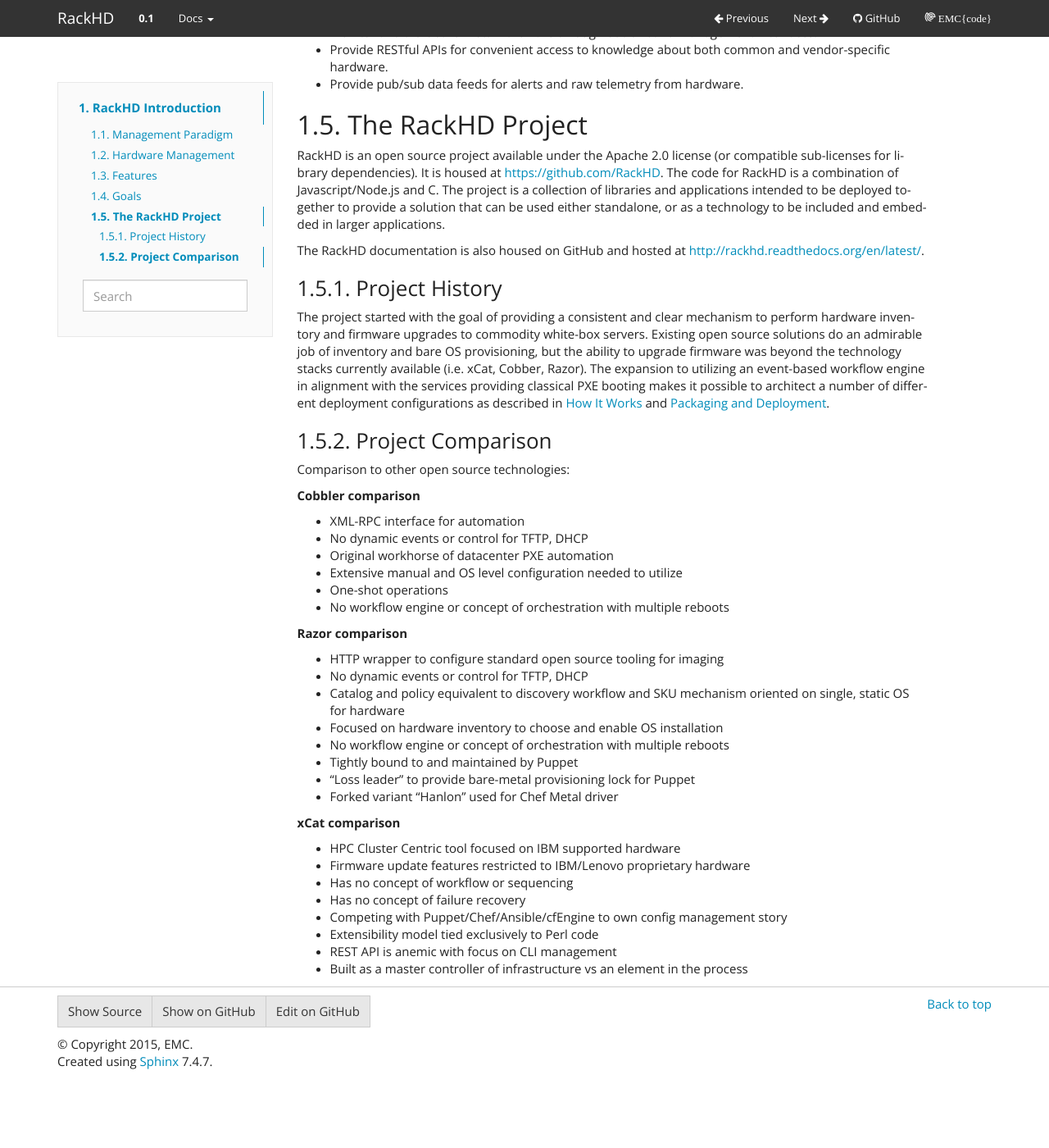
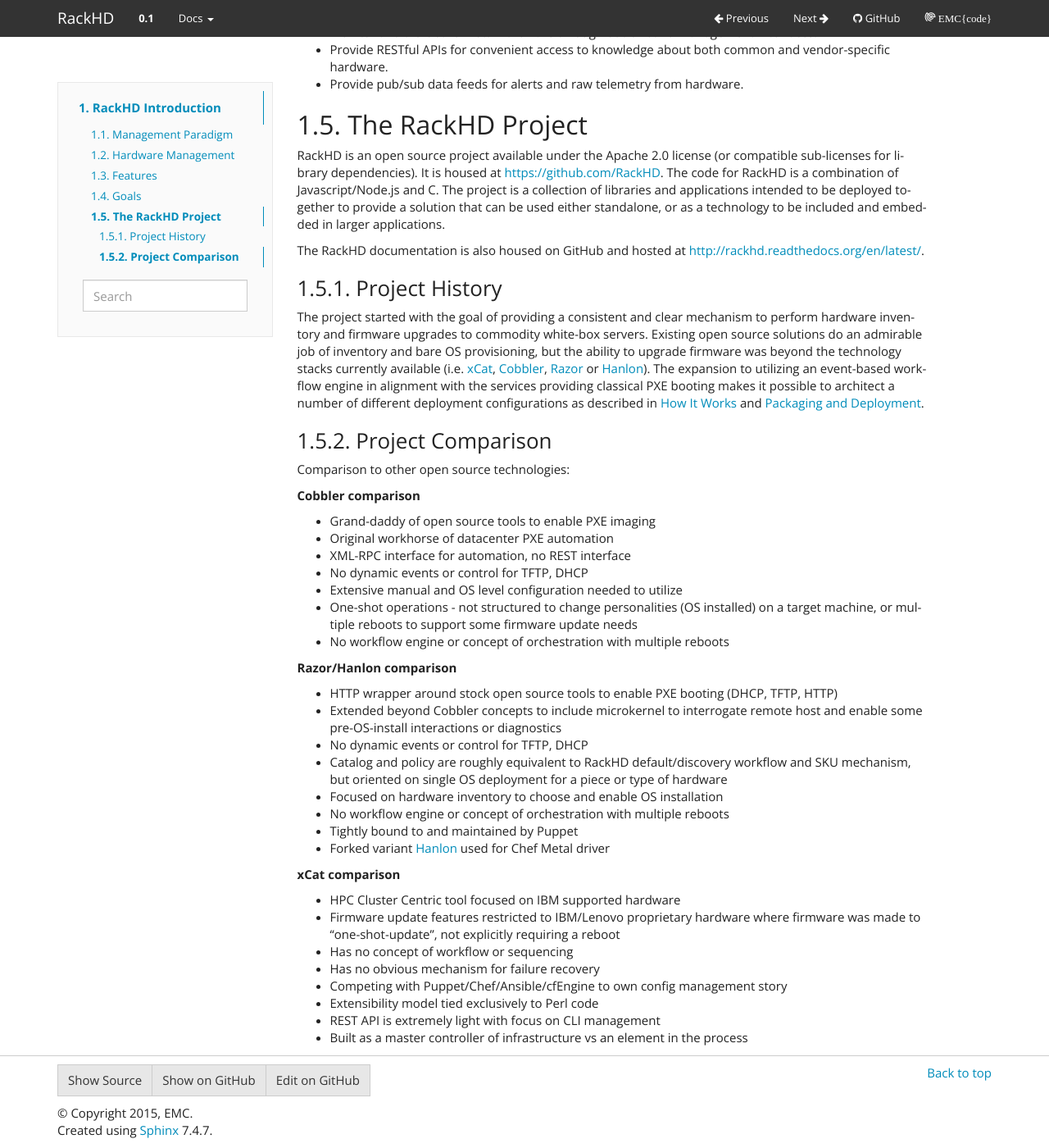
Before and after one commit to RackHD/docs, a Sphinx documentation site: the page built from docs/introduction.rst, in a window 1280 px wide and 1400 px high, scrolled down 1590 px. Shown: the whole window at 82% size. Built offline with Sphinx 7.4.7, drawn with Linux system fonts in a browser that asks for light colours; before the commit the page ends 2906 px from its top, so only the background shows below that.

Commit message:
updated comparison section of intro
- added links to Cobbler, Razor, Hanlon, and xCat projects
- updated wording and detailing in the comparsion lines to be less
  subjective
- rewrapped the introduction section a bit to make editing easier

```diff
--- a/docs/introduction.rst
+++ b/docs/introduction.rst
@@ -70,13 +70,15 @@
 Project History
 ~~~~~~~~~~~~~~~~~~~~~
 
-The project started with the goal of providing a consistent and clear mechanism to perform hardware
-inventory and firmware upgrades to commodity white-box servers.
-Existing open source solutions do an admirable job of inventory and bare OS provisioning, but the
-ability to upgrade firmware was beyond the technology stacks currently available (i.e. xCat, Cobber, Razor).
-The expansion to utilizing an event-based workflow engine in alignment with the services providing
-classical PXE booting makes it possible to architect a number of different deployment configurations
-as described in :doc:`how_it_works` and :doc:`packaging_and_deployment`.
+The project started with the goal of providing a consistent and clear mechanism to
+perform hardware inventory and firmware upgrades to commodity white-box servers.
+Existing open source solutions do an admirable job of inventory and bare OS
+provisioning, but the ability to upgrade firmware was beyond the technology
+stacks currently available (i.e. `xCat`_, `Cobbler`_, `Razor`_ or `Hanlon`_).
+The expansion to utilizing an event-based workflow engine in alignment with the
+services providing classical PXE booting makes it possible to architect a number
+of different deployment configurations as described in :doc:`how_it_works` and
+:doc:`packaging_and_deployment`.
 
 Project Comparison
 ~~~~~~~~~~~~~~~~~~~~~
@@ -84,31 +86,43 @@
 
 **Cobbler comparison**
 
-* XML-RPC interface for automation
+* Grand-daddy of open source tools to enable PXE imaging
+* Original workhorse of datacenter PXE automation
+* XML-RPC interface for automation, no REST interface
 * No dynamic events or control for TFTP, DHCP
-* Original workhorse of datacenter PXE automation
 * Extensive manual and OS level configuration needed to utilize
-* One-shot operations
+* One-shot operations - not structured to change personalities (OS installed) on
+  a target machine, or multiple reboots to support some firmware update needs
 * No workflow engine or concept of orchestration with multiple reboots
 
-**Razor comparison**
+**Razor/Hanlon comparison**
 
-* HTTP wrapper to configure standard open source tooling for imaging
+* HTTP wrapper around stock open source tools to enable PXE booting (DHCP,
+  TFTP, HTTP)
+* Extended beyond Cobbler concepts to include microkernel to interrogate remote
+  host and enable some pre-OS-install interactions or diagnostics
 * No dynamic events or control for TFTP, DHCP
-* Catalog and policy equivalent to discovery workflow and SKU mechanism oriented on single, static OS for hardware
+* Catalog and policy are roughly equivalent to RackHD default/discovery workflow
+  and SKU mechanism, but oriented on single OS deployment for a piece or type
+  of hardware
 * Focused on hardware inventory to choose and enable OS installation
 * No workflow engine or concept of orchestration with multiple reboots
 * Tightly bound to and maintained by Puppet
-* “Loss leader” to provide bare-metal provisioning lock for Puppet
-* Forked variant “Hanlon” used for Chef Metal driver
+* Forked variant `Hanlon`_ used for Chef Metal driver
 
 **xCat comparison**
 
 * HPC Cluster Centric tool focused on IBM supported hardware
-* Firmware update features restricted to IBM/Lenovo proprietary hardware
+* Firmware update features restricted to IBM/Lenovo proprietary hardware where
+  firmware was made to "one-shot-update", not explicitly requiring a reboot
 * Has no concept of workflow or sequencing
-* Has no concept of failure recovery
+* Has no obvious mechanism for failure recovery
 * Competing with Puppet/Chef/Ansible/cfEngine to own config management story
 * Extensibility model tied exclusively to Perl code
-* REST API is anemic with focus on CLI management
+* REST API is extremely light with focus on CLI management
 * Built as a master controller of infrastructure vs an element in the process
+
+.. _Cobbler: http://cobbler.github.io
+.. _Razor: https://github.com/puppetlabs/razor-server
+.. _Hanlon: https://github.com/csc/Hanlon
+.. _xCat: http://xcat.org
```
